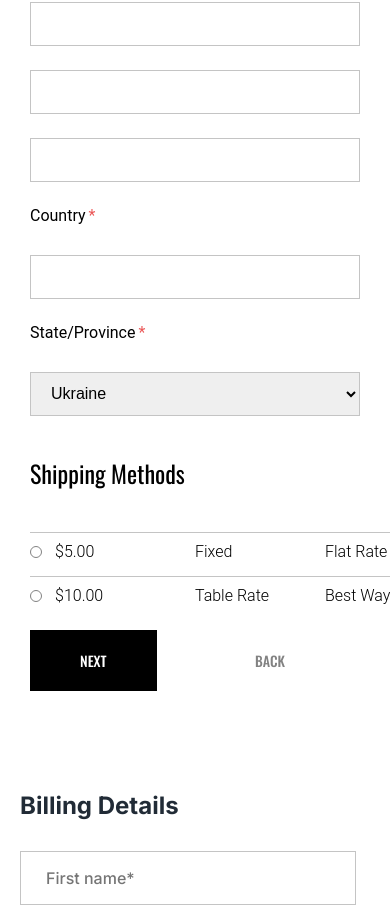
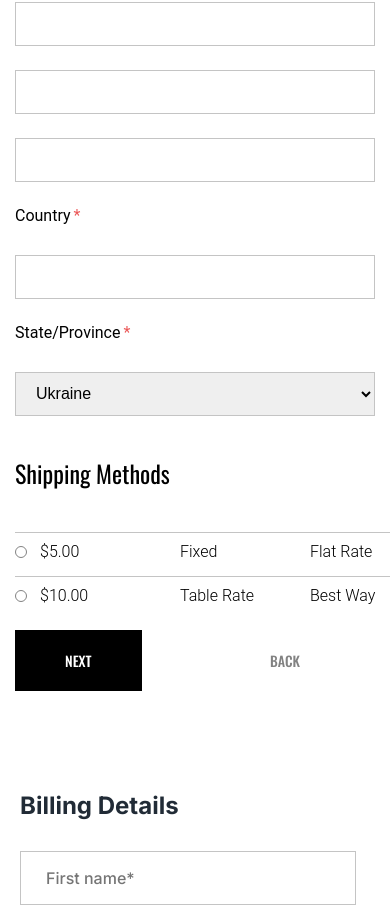
Before and after one commit to rGubriy/lessons, a plain HTML site: page lesson_16/index.html in a window 390 px wide. Shown: the part 1017-1929 px from the top of the page. Drawn offline with nearby package versions, Linux system fonts and the light colour scheme.

Commit message:
Add files via upload

```diff
--- a/lesson_16/css/style.css
+++ b/lesson_16/css/style.css
@@ -443,7 +443,7 @@ body {
 
     .item__input {
         flex: 0 0 44px;
-        max-width: 410px;
+        min-width: 350px;
     }
 
     .item__label {
@@ -468,6 +468,61 @@ body {
     }
 
     .checkout-block__text {
-        max-width: 400px;
+        max-width: 350px;
+    }
+
+    .checkout-block__items {
+        display: block;
+    }
+
+    .checkout-block__item:not(:last-child) {
+        margin-bottom: 10px;
     }
 }
+
+@media(max-width:600px) {
+
+    .item__info {
+        flex-direction: column;
+        gap: 5px;
+    }
+
+    .item__input {
+        flex: 0 0 44px;
+        min-width: 250px;
+    }
+
+    .item__label {
+        flex: 0 0 44px;
+        align-self: flex-start;
+    }
+
+    .form-1 {
+        max-width: 440px;
+        margin: 0 auto;
+        padding-left: 15px;
+        padding-right: 15px;
+        margin-bottom: 100px;
+    }
+
+    .item__info_right {
+        margin-left: 0px;
+    }
+
+    .list {
+        flex: 0 0 44px;
+    }
+
+    .checkout-block__text {
+        min-width: 250px;
+        flex: 0 0 100px;
+    }
+
+    .checkout-block__items {
+        display: block;
+    }
+
+    .checkout-block__item:not(:last-child) {
+        margin-bottom: 10px;
+    }
+}
```
